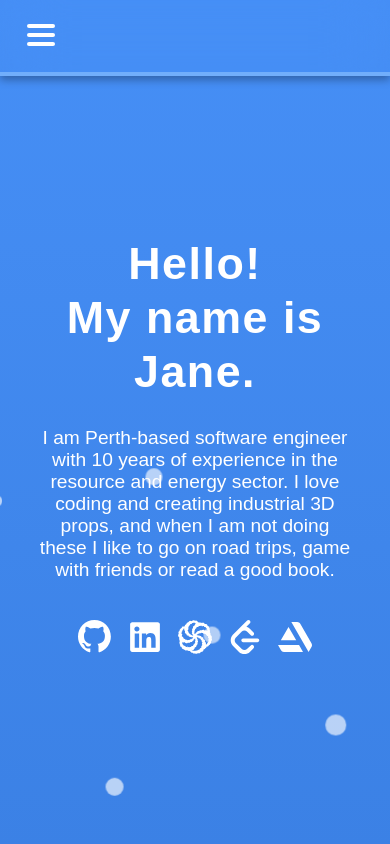
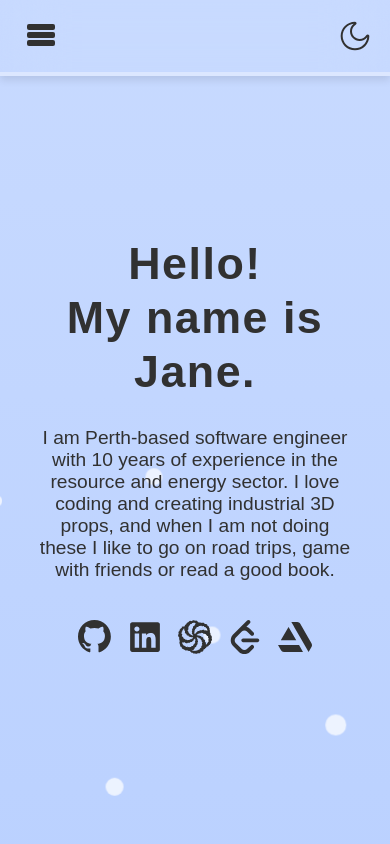
Before and after one commit to jane-holborn/portfoliowebsite-react, a React (Vite) app: page / in a window 390 px wide. Shown: the top 844 px of the page. Built offline with nearby package versions, Linux system fonts and the light colour scheme; a web font is replaced by a local one.

Commit message:
Add light and dark mode with save to local storage for improved user experience. Resolved bug for hover effect on hamburger menu.

```diff
--- a/src/App.tsx
+++ b/src/App.tsx
@@ -1,3 +1,4 @@
+import { useState } from "react";
 import "./styles/App.css";
 import "./styles/bubble-animation.css";
 import { Navigation } from "./components/nav";
@@ -9,10 +10,19 @@ import { Copyright } from "./components/copyright";
 import { CoralDecoration } from "./components/coral-decoration";
 
 export const App = () => {
+  const [theme, setTheme] = useState<"light" | "dark">(() => {
+    return (localStorage.getItem("theme") as "light" | "dark") || "light";
+  });
+
+  const toggleTheme = () => {
+    const newTheme = theme === "light" ? "dark" : "light";
+    setTheme(newTheme);
+    localStorage.setItem("theme", newTheme);
+  };
   return (
-    <div className="appContainer">
+    <div className="appContainer" data-theme={theme}>
       <header>
-        <Navigation />
+        <Navigation toggleTheme={toggleTheme} theme={theme} />
       </header>
       <main>
         <Bubbles />
--- a/src/components/icons.tsx
+++ b/src/components/icons.tsx
@@ -2,7 +2,7 @@ export const GitHubIcon = () => (
   <svg
     viewBox="0 0 101 101"
     xmlns="http://www.w3.org/2000/svg"
-    fill="var(--color-white)"
+    fill="var(--color-outline-text)"
   >
     <title>GitHub Profile</title>
     <path
@@ -17,7 +17,7 @@ export const LinkedInIcon = () => (
   <svg
     viewBox="0 0 448 512"
     xmlns="http://www.w3.org/2000/svg"
-    fill="var(--color-white)"
+    fill="var(--color-outline-text)"
   >
     <title>LinkedIn Profile</title>
     <path d="M416 32H31.9C14.3 32 0 46.5 0 64.3v383.4C0 465.5 14.3 480 31.9 480H416c17.6 0 32-14.5 32-32.3V64.3c0-17.8-14.4-32.3-32-32.3zM135.4 416H69V202.2h66.5V416zm-33.2-243c-21.3 0-38.5-17.3-38.5-38.5S80.9 96 102.2 96c21.2 0 38.5 17.3 38.5 38.5 0 21.3-17.2 38.5-38.5 38.5zm282.1 243h-66.4V312c0-24.8-.5-56.7-34.5-56.7-34.6 0-39.9 27-39.9 54.9V416h-66.4V202.2h63.7v29.2h.9c8.9-16.8 30.6-34.5 62.9-34.5 67.2 0 79.7 44.3 79.7 101.9V416z" />
@@ -26,7 +26,7 @@ export const LinkedInIcon = () => (
 
 export const CodeWarsIcon = () => (
   <svg
-    fill="var(--color-white)"
+    fill="var(--color-outline-text)"
     width="800px"
     height="800px"
     viewBox="0 0 24 24"
@@ -40,7 +40,7 @@ export const CodeWarsIcon = () => (
 
 export const LeetCodeIcon = () => (
   <svg
-    fill="var(--color-white)"
+    fill="var(--color-outline-text)"
     width="800px"
     height="800px"
     viewBox="0 0 24 24"
@@ -54,7 +54,7 @@ export const LeetCodeIcon = () => (
 
 export const ArtStationIcon = () => (
   <svg
-    fill="var(--color-white)"
+    fill="var(--color-outline-text)"
     width="800px"
     height="800px"
     viewBox="0 0 32 32"
@@ -64,3 +64,42 @@ export const ArtStationIcon = () => (
     <path d="M0 23.63l2.703 4.672c0.552 1.094 1.667 1.781 2.885 1.781h17.943l-3.724-6.453zM32 23.661c0-0.641-0.193-1.245-0.516-1.75l-10.516-18.276c-0.557-1.057-1.656-1.719-2.854-1.719h-5.557l16.24 28.135 2.563-4.432c0.5-0.849 0.641-1.224 0.641-1.958zM17.161 19.047l-7.255-12.568-7.26 12.568z" />
   </svg>
 );
+
+export const MoonIcon = () => (
+  <svg
+    width="800px"
+    height="800px"
+    viewBox="0 0 24 24"
+    fill="none"
+    xmlns="http://www.w3.org/2000/svg"
+  >
+    <path
+      fillRule="evenodd"
+      clipRule="evenodd"
+      d="M11.0174 2.80157C6.37072 3.29221 2.75 7.22328 2.75 12C2.75 17.1086 6.89137 21.25 12 21.25C16.7767 21.25 20.7078 17.6293 21.1984 12.9826C19.8717 14.6669 17.8126 15.75 15.5 15.75C11.4959 15.75 8.25 12.5041 8.25 8.5C8.25 6.18738 9.33315 4.1283 11.0174 2.80157ZM1.25 12C1.25 6.06294 6.06294 1.25 12 1.25C12.7166 1.25 13.0754 1.82126 13.1368 2.27627C13.196 2.71398 13.0342 3.27065 12.531 3.57467C10.8627 4.5828 9.75 6.41182 9.75 8.5C9.75 11.6756 12.3244 14.25 15.5 14.25C17.5882 14.25 19.4172 13.1373 20.4253 11.469C20.7293 10.9658 21.286 10.804 21.7237 10.8632C22.1787 10.9246 22.75 11.2834 22.75 12C22.75 17.9371 17.9371 22.75 12 22.75C6.06294 22.75 1.25 17.9371 1.25 12Z"
+      fill="currentColor"
+    />
+  </svg>
+);
+
+export const SunIcon = () => (
+  <svg
+    width="800px"
+    height="800px"
+    viewBox="0 0 16 16"
+    xmlns="http://www.w3.org/2000/svg"
+    fill="none"
+  >
+    <g fill="currentColor">
+      <path d="M8 .25a.75.75 0 01.75.75v1.273a.75.75 0 01-1.5 0V1A.75.75 0 018 .25z" />
+
+      <path
+        fillRule="evenodd"
+        d="M4 8a4 4 0 118 0 4 4 0 01-8 0zm4-2.5a2.5 2.5 0 100 5 2.5 2.5 0 000-5z"
+        clipRule="evenodd"
+      />
+
+      <path d="M8.75 13.727a.75.75 0 00-1.5 0V15a.75.75 0 001.5 0v-1.273zM2.519 2.518a.75.75 0 011.06 0l.904.904a.75.75 0 01-1.06 1.06l-.904-.903a.75.75 0 010-1.06zM12.578 11.517a.75.75 0 00-1.061 1.06l.904.904a.75.75 0 101.06-1.06l-.903-.904zM.25 8A.75.75 0 011 7.25h1.273a.75.75 0 010 1.5H1A.75.75 0 01.25 8zM13.727 7.25a.75.75 0 000 1.5H15a.75.75 0 000-1.5h-1.273zM4.483 11.517a.75.75 0 010 1.06l-.904.904a.75.75 0 01-1.06-1.06l.903-.904a.75.75 0 011.061 0zM13.481 3.58a.75.75 0 00-1.06-1.062l-.904.904a.75.75 0 101.06 1.06l.904-.903z" />
+    </g>
+  </svg>
+);
--- a/src/components/nav.tsx
+++ b/src/components/nav.tsx
@@ -1,6 +1,11 @@
 import { useState } from "react";
+import { MoonIcon, SunIcon } from "./icons";
+type NavigationProps = {
+  toggleTheme: () => void;
+  theme: "light" | "dark";
+};
 
-export const Navigation = () => {
+export const Navigation = ({ toggleTheme, theme }: NavigationProps) => {
   const [menuOpen, setMenuOpen] = useState<boolean>(false);
   const handleLinkClick = () => setMenuOpen(false);
   return (
@@ -31,6 +36,13 @@ export const Navigation = () => {
           </a>
         </li>
       </ul>
+      <button
+        onClick={toggleTheme}
+        className="themeToggle themeIcon"
+        aria-label="Toggle theme"
+      >
+        {theme === "light" ? <MoonIcon /> : <SunIcon />}
+      </button>
     </nav>
   );
 };
--- a/src/styles/App.css
+++ b/src/styles/App.css
@@ -7,6 +7,7 @@ nav {
   display: flex;
   height: 100px;
   align-items: center;
+  justify-content: space-between;
   padding-left: 120px;
   border-bottom: 4px solid var(--color-light);
   box-shadow: 0 4px 8px var(--color-card-shadow);
@@ -50,7 +51,7 @@ nav a:hover {
   top: 2.1rem;
   left: 3.2rem;
   width: 36px;
-  height: 28px;
+  height: 30px;
   cursor: pointer;
   transition: transform 0.4s ease;
   background: none;
@@ -58,18 +59,22 @@ nav a:hover {
   z-index: 99;
 }
 
+.hamburgerIcon:hover .bar {
+  background: var(--color-accent);
+}
+
 .bar {
   width: 100%;
-  height: 4px;
-  background: var(--color-white);
+  height: 6px;
+  background: var(--color-outline-text);
   border-radius: 2px;
   transition: transform 0.4s ease, opacity 0.4s ease;
   z-index: 100;
 }
 
 .hamburgerIcon.active .bar:nth-child(1) {
-  transform: rotate(45deg) translateY(17.1px);
-  background: var(--color-white);
+  transform: rotate(45deg) translateY(16.5px);
+  background: var(--color-outline-text);
 }
 
 .hamburgerIcon.active .bar:nth-child(2) {
@@ -77,8 +82,48 @@ nav a:hover {
 }
 
 .hamburgerIcon.active .bar:nth-child(3) {
-  transform: rotate(-45deg) translateY(-17.1px);
-  background: var(--color-white);
+  transform: rotate(-45deg) translateY(-16.5px);
+  background: var(--color-outline-text);
+}
+
+.hamburgerIcon.active:hover .bar:nth-child(1) {
+  background: var(--color-accent);
+}
+
+.hamburgerIcon.active:hover .bar:nth-child(3) {
+  background: var(--color-accent);
+}
+
+/* Light and dark mode */
+.themeToggle {
+  margin: 0 2rem;
+  padding: 0.2rem 0.2rem;
+  color: var(--color-outline-text);
+  border: none;
+  border-radius: 50%;
+  cursor: pointer;
+  transition: 0.4s;
+  background-color: transparent;
+}
+
+.themeToggle:hover {
+  color: var(--color-accent);
+  transition: 0.4s;
+}
+
+.themeIcon {
+  display: flex;
+  margin: 0 2rem;
+}
+
+.themeIcon svg {
+  width: 42px;
+  height: 42px;
+}
+
+.socialMediaGrid svg:hover {
+  fill: var(--color-accent);
+  transition: 0.4s;
 }
 
 .appContainer {
@@ -94,7 +139,7 @@ nav a:hover {
 
 /* Link Styling */
 a {
-  color: var(--color-white);
+  color: var(--color-outline-text);
   border: none;
   outline: none;
   text-decoration: none;
@@ -117,7 +162,7 @@ section {
   align-items: center;
   position: relative;
   text-align: center;
-  color: var(--color-white);
+  color: var(--color-outline-text);
   z-index: 1;
 }
 
@@ -193,7 +238,7 @@ footer {
   justify-content: center;
   align-items: center;
   font-size: 0.8rem;
-  color: var(--color-white);
+  color: var(--color-outline-text);
   padding: 30px 0;
 }
 
@@ -204,7 +249,7 @@ footer {
   position: fixed;
   bottom: 0;
   left: 0;
-  z-index: -1;
+  z-index: 0;
   background: none;
 }
 
@@ -242,7 +287,7 @@ footer {
   margin: 0;
   padding: 0;
   min-height: 300px;
-  border: 2px solid var(--color-white);
+  border: 2px solid var(--color-outline-text);
   border-radius: 4px;
   cursor: pointer;
   background: var(--color-card-bg);
@@ -255,7 +300,7 @@ footer {
   display: flex;
   justify-content: center;
   overflow: hidden;
-  border-bottom: 2px solid var(--color-white);
+  border-bottom: 2px solid var(--color-outline-text);
 }
 
 .cardImage img {
@@ -282,9 +327,9 @@ footer {
 }
 
 .portfolioCardContainer:hover {
-  color: var(--color-white);
+  color: var(--color-outline-text);
   background: var(--color-card-hover);
-  border: 2px solid var(--color-white);
+  border: 2px solid var(--color-outline-text);
   box-shadow: 4px 4px 10px 0 var(--color-card-shadow-hover);
   transition: 0.2s;
   transform: scale(1.01);
@@ -320,6 +365,15 @@ footer {
   grid-row-start: 2;
 }
 
+.portfolioLink {
+  text-decoration-line: underline;
+}
+
+.portfolioLink:hover {
+  text-decoration-color: var(--color-accent);
+  color: var(--color-accent);
+}
+
 /* Resume styling */
 .resumeGrid {
   display: flex;
@@ -336,7 +390,7 @@ footer {
   justify-content: center;
   min-height: 300px;
   padding: 40px 60px;
-  border: 2px solid var(--color-white);
+  border: 2px solid var(--color-outline-text);
   border-radius: 4px;
   backdrop-filter: blur(2px);
   background: var(--color-card-bg);
@@ -456,6 +510,7 @@ ul.smallCardContainer {
   nav {
     height: 76px;
     padding-left: 68px;
+    justify-content: flex-end;
     z-index: 101;
   }
 
@@ -475,11 +530,20 @@ ul.smallCardContainer {
   }
 
   .hamburgerIcon.active .bar:nth-child(1) {
-    transform: rotate(45deg) translateY(12.9px);
+    transform: rotate(45deg) translateY(11.3px);
   }
 
   .hamburgerIcon.active .bar:nth-child(3) {
-    transform: rotate(-45deg) translateY(-12.9px);
+    transform: rotate(-45deg) translateY(-11.3px);
+  }
+
+  .themeIcon {
+    margin: 0 1rem;
+  }
+
+  .themeIcon svg {
+    width: 32px;
+    height: 32px;
   }
 
   section h1 {
@@ -595,13 +659,21 @@ ul.smallCardContainer {
   }
 
   .hamburgerIcon.active .bar:nth-child(1) {
-    transform: rotate(45deg) translateY(15.7px);
+    transform: rotate(45deg) translateY(14px);
   }
 
   .hamburgerIcon.active .bar:nth-child(3) {
-    transform: rotate(-45deg) translateY(-15.7px);
+    transform: rotate(-45deg) translateY(-14px);
   }
 
+  .themeIcon {
+    margin: 0 1.2rem;
+  }
+
+  .themeIcon svg {
+    width: 36px;
+    height: 36px;
+  }
   section h1 {
     font-size: 2.6rem;
     margin-top: 7rem;
@@ -708,17 +780,17 @@ ul.smallCardContainer {
   .hamburgerIcon {
     top: 1.9rem;
     left: 2.3rem;
-    width: 34px;
-    height: 26px;
+    width: 36px;
+    height: 28px;
     z-index: 103;
   }
 
   .hamburgerIcon.active .bar:nth-child(1) {
-    transform: rotate(45deg) translateY(15.6px);
+    transform: rotate(45deg) translateY(15.4px);
   }
 
   .hamburgerIcon.active .bar:nth-child(3) {
-    transform: rotate(-45deg) translateY(-15.6px);
+    transform: rotate(-45deg) translateY(-15.4px);
   }
 
   section h1 {
--- a/src/styles/bubble-animation.css
+++ b/src/styles/bubble-animation.css
@@ -5,7 +5,7 @@
 .bubble3 {
   position: absolute;
   bottom: 0;
-  background-color: rgba(255, 255, 255, 0.8);
+  background-color: var(--color-bubble);
   border-radius: 50%;
   opacity: 0;
   z-index: 1;
--- a/src/styles/index.css
+++ b/src/styles/index.css
@@ -1,14 +1,17 @@
 :root {
-  --color-primary: #468ff6;
+  --color-primary: #2178f4;
   --color-secondary: #053a8f;
   --color-accent: #ff9c33;
   --color-dark: #032863;
   --color-light: #71aefb;
-  --color-white: #fff;
+  --color-outline-text: #fff;
   --color-card-bg: rgba(36, 82, 150, 0.6);
   --color-card-hover: rgba(3, 40, 99, 1);
   --color-card-shadow: rgba(0, 0, 0, 0.3);
-  --color-card-shadow-hover: rgba(255, 156, 51, 0.8);
+  --color-card-shadow-hover: rgba(255, 156, 51, 0.5);
+  --color-bubble: rgba(255, 255, 255, 0.8);
+  --color-toggle-bg: var(--color-light);
+  --color-toggle-fg: white;
 }
 
 * {
@@ -35,3 +38,25 @@ body {
   overflow-y: auto;
   background-repeat: no-repeat;
 }
+
+[data-theme="light"] {
+  --color-primary: #c8daff;
+  --color-secondary: #7aa6ff;
+  --color-accent: white;
+  --color-dark: #3f7fff;
+  --color-light: #dce7ff;
+  --color-outline-text: #313131;
+  --color-card-bg: rgba(220, 231, 255, 0.6);
+  --color-card-hover: rgba(220, 231, 255, 1);
+  --color-card-shadow: rgba(0, 0, 0, 0.1);
+  --color-card-shadow-hover: rgba(253, 243, 194, 0.5);
+  --color-bubble: rgba(255, 255, 255, 0.9);
+  --color-toggle-bg: var(--color-light);
+  --color-toggle-fg: #313131;
+  background: linear-gradient(
+    to bottom,
+    var(--color-primary) 0%,
+    var(--color-secondary) 50%,
+    var(--color-dark) 100%
+  );
+}
```
